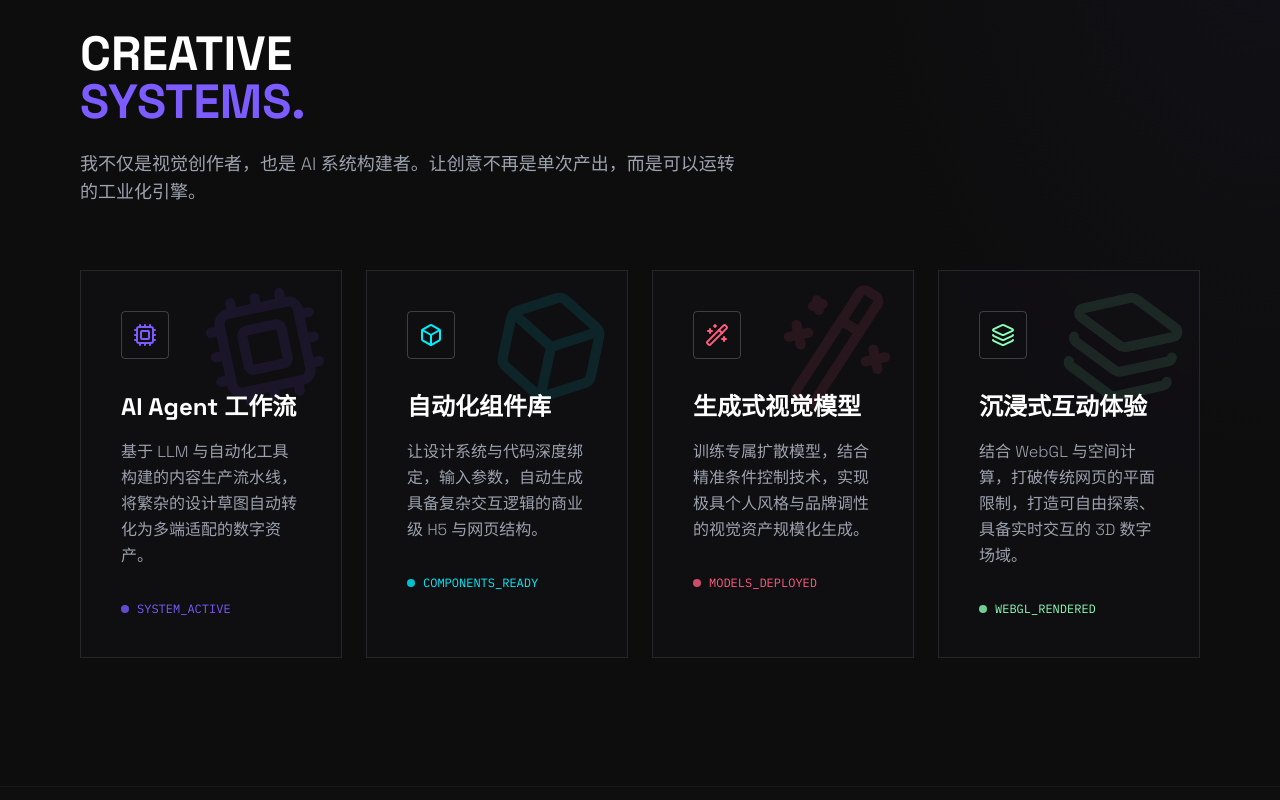
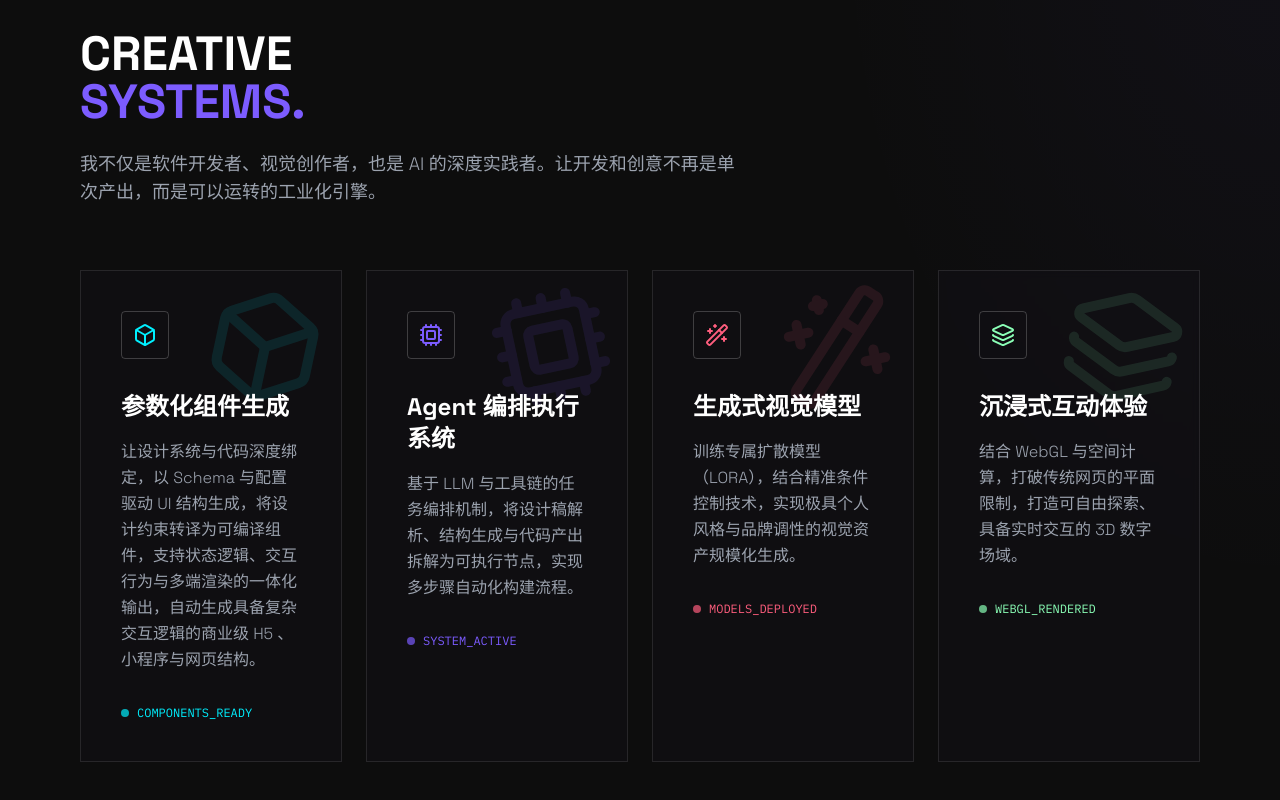
Before and after one commit to yorikhu/yorikhu-site, a Next.js app in the folder apps/web/: page / in a window 1280 px wide. Shown: the part 1980-2780 px from the top of the page. Built offline with nearby package versions, Linux system fonts and the light colour scheme; no server answers.

Commit message:
feat: update text in AboutSection and HeroSection for clarity; enhance SystemsSection descriptions and formatting

```diff
--- a/apps/web/src/components/sections/AboutSection.tsx
+++ b/apps/web/src/components/sections/AboutSection.tsx
@@ -12,7 +12,7 @@ export function AboutSection() {
         <Fingerprint className="mx-auto text-white/10 mb-8" size={64} />
         <div className="text-2xl md:text-4xl font-light text-white tracking-wide flex flex-col space-y-1 mb-8">
           <p>我相信未来的创作者，</p>
-          <p>既是设计师、开发者，更是<span className="text-[#FF5E7E] font-bold text-glitch-hover inline-block mx-2">导演</span>与</p>
+          <p>既是开发者、设计师，更是<span className="text-[#FF5E7E] font-bold text-glitch-hover inline-block mx-2">导演</span>与</p>
           <p><span className="text-[#00F0FF] font-bold text-glitch-hover inline-block mx-2">世界构建者</span>。</p>
         </div>
         <div className="text-2xl md:text-4xl font-light text-white tracking-wide">
--- a/apps/web/src/components/sections/HeroSection.tsx
+++ b/apps/web/src/components/sections/HeroSection.tsx
@@ -63,7 +63,7 @@ export function HeroSection() {
                 </span>
               </span>
             </span>
-            融合设计、代码与 AI，构建数字生命。<br/>
+            融合代码、设计与 AI，构建数字生命。<br/>
             这不是一个普通的主页，这是我的数字世界。
           </p>
           <div className="pt-[clamp(1rem,3vmin,4rem)]">
--- a/apps/web/src/components/sections/SystemsSection.tsx
+++ b/apps/web/src/components/sections/SystemsSection.tsx
@@ -15,59 +15,69 @@ interface SystemItem {
 
 const systems: SystemItem[] = [
   {
-    icon: Cpu,
-    title: 'AI Agent 工作流',
-    description: '基于 LLM 与自动化工具构建的内容生产流水线，将繁杂的设计草图自动转化为多端适配的数字资产。',
-    status: 'SYSTEM_ACTIVE',
-    color: '#7C5CFF',
-    iconColor: 'text-[#7C5CFF]',
-    gradientColor: 'from-[#7C5CFF]/10',
-    rotation: '-rotate-12',
+    icon: Box,
+    title: "参数化组件生成",
+    description:
+      "让设计系统与代码深度绑定，以 Schema 与配置驱动 UI 结构生成，将设计约束转译为可编译组件，支持状态逻辑、交互行为与多端渲染的一体化输出，自动生成具备复杂交互逻辑的商业级 H5 、小程序与网页结构。",
+    status: "COMPONENTS_READY",
+    color: "#00F0FF",
+    iconColor: "text-[#00F0FF]",
+    gradientColor: "from-[#00F0FF]/10",
+    rotation: "rotate-12",
   },
   {
-    icon: Box,
-    title: '自动化组件库',
-    description: '让设计系统与代码深度绑定，输入参数，自动生成具备复杂交互逻辑的商业级 H5 与网页结构。',
-    status: 'COMPONENTS_READY',
-    color: '#00F0FF',
-    iconColor: 'text-[#00F0FF]',
-    gradientColor: 'from-[#00F0FF]/10',
-    rotation: 'rotate-12',
+    icon: Cpu,
+    title: "Agent 编排执行系统",
+    description:
+      "基于 LLM 与工具链的任务编排机制，将设计稿解析、结构生成与代码产出拆解为可执行节点，实现多步骤自动化构建流程。",
+    status: "SYSTEM_ACTIVE",
+    color: "#7C5CFF",
+    iconColor: "text-[#7C5CFF]",
+    gradientColor: "from-[#7C5CFF]/10",
+    rotation: "-rotate-12",
   },
   {
     icon: Wand2,
-    title: '生成式视觉模型',
-    description: '训练专属扩散模型，结合精准条件控制技术，实现极具个人风格与品牌调性的视觉资产规模化生成。',
-    status: 'MODELS_DEPLOYED',
-    color: '#FF5E7E',
-    iconColor: 'text-[#FF5E7E]',
-    gradientColor: 'from-[#FF5E7E]/10',
-    rotation: '-rotate-12',
+    title: "生成式视觉模型",
+    description:
+      "训练专属扩散模型（LORA），结合精准条件控制技术，实现极具个人风格与品牌调性的视觉资产规模化生成。",
+    status: "MODELS_DEPLOYED",
+    color: "#FF5E7E",
+    iconColor: "text-[#FF5E7E]",
+    gradientColor: "from-[#FF5E7E]/10",
+    rotation: "-rotate-12",
   },
   {
     icon: Layers,
-    title: '沉浸式互动体验',
-    description: '结合 WebGL 与空间计算，打破传统网页的平面限制，打造可自由探索、具备实时交互的 3D 数字场域。',
-    status: 'WEBGL_RENDERED',
-    color: '#8BFFB7',
-    iconColor: 'text-[#8BFFB7]',
-    gradientColor: 'from-[#8BFFB7]/10',
-    rotation: 'rotate-12',
+    title: "沉浸式互动体验",
+    description:
+      "结合 WebGL 与空间计算，打破传统网页的平面限制，打造可自由探索、具备实时交互的 3D 数字场域。",
+    status: "WEBGL_RENDERED",
+    color: "#8BFFB7",
+    iconColor: "text-[#8BFFB7]",
+    gradientColor: "from-[#8BFFB7]/10",
+    rotation: "rotate-12",
   },
 ];
 
 export function SystemsSection() {
   return (
-    <section id="systems" className="py-32 px-6 md:px-20 border-t border-white/5 relative">
+    <section
+      id="systems"
+      className="py-32 px-6 md:px-20 border-t border-white/5 relative"
+    >
       {/* Background gradient */}
       <div className="absolute top-0 right-0 w-1/2 h-full bg-[radial-gradient(ellipse_at_top_right,_var(--tw-gradient-stops))] from-[#7C5CFF]/10 via-transparent to-transparent opacity-40 pointer-events-none"></div>
 
       <div className="w-full relative z-10">
         <h2 className="text-3xl md:text-5xl font-bold text-white mb-6 text-glitch-hover inline-block">
-          CREATIVE<br/><span className="text-[#7C5CFF]">SYSTEMS.</span>
+          CREATIVE
+          <br />
+          <span className="text-[#7C5CFF]">SYSTEMS.</span>
         </h2>
         <p className="text-gray-400 mb-16 text-lg max-w-2xl font-light">
-          我不仅是视觉创作者，也是 AI 系统构建者。让创意不再是单次产出，而是可以运转的工业化引擎。
+          我不仅是软件开发者、视觉创作者，也是 AI
+          的深度实践者。让开发和创意不再是单次产出，而是可以运转的工业化引擎。
         </p>
 
         <div className="grid grid-cols-1 md:grid-cols-2 xl:grid-cols-4 gap-6">
@@ -79,16 +89,32 @@ export function SystemsSection() {
                 className="group relative border border-white/10 bg-[#121016]/50 backdrop-blur-sm p-10 overflow-hidden card-glow transition-colors hover:border-[#7C5CFF]/50"
               >
                 <div className="absolute top-0 right-0 p-4 opacity-10 group-hover:opacity-20 transition-opacity">
-                  <Icon size={120} className={system.iconColor + ' ' + system.rotation} />
+                  <Icon
+                    size={120}
+                    className={system.iconColor + " " + system.rotation}
+                  />
                 </div>
                 <div className="relative z-10">
-                  <div className={`w-12 h-12 ${system.gradientColor} flex items-center justify-center rounded mb-8 border border-white/20 group-hover:border-[${system.color}] transition-colors`}>
+                  <div
+                    className={`w-12 h-12 ${system.gradientColor} flex items-center justify-center rounded mb-8 border border-white/20 group-hover:border-[${system.color}] transition-colors`}
+                  >
                     <Icon className={system.iconColor} size={24} />
                   </div>
-                  <h3 className={`text-2xl font-bold text-white mb-4 group-hover:${system.iconColor} transition-colors`}>{system.title}</h3>
-                  <p className="text-gray-500 font-light leading-relaxed mb-8">{system.description}</p>
-                  <div className={`font-mono text-xs ${system.iconColor} flex items-center gap-2`}>
-                    <span className="w-2 h-2 rounded-full animate-pulse" style={{ backgroundColor: system.color }}></span>
+                  <h3
+                    className={`text-2xl font-bold text-white mb-4 group-hover:${system.iconColor} transition-colors`}
+                  >
+                    {system.title}
+                  </h3>
+                  <p className="text-gray-500 font-light leading-relaxed mb-8">
+                    {system.description}
+                  </p>
+                  <div
+                    className={`font-mono text-xs ${system.iconColor} flex items-center gap-2`}
+                  >
+                    <span
+                      className="w-2 h-2 rounded-full animate-pulse"
+                      style={{ backgroundColor: system.color }}
+                    ></span>
                     {system.status}
                   </div>
                 </div>
```
